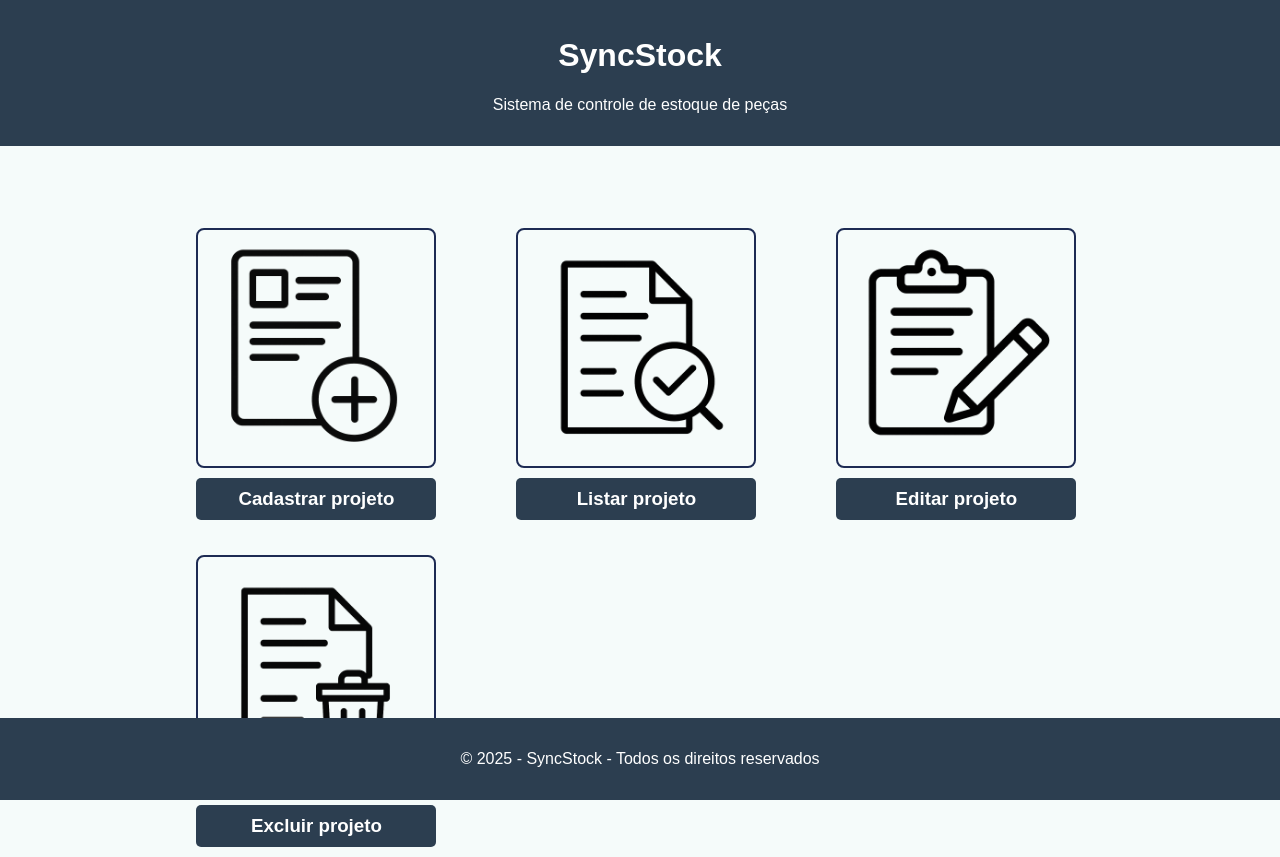
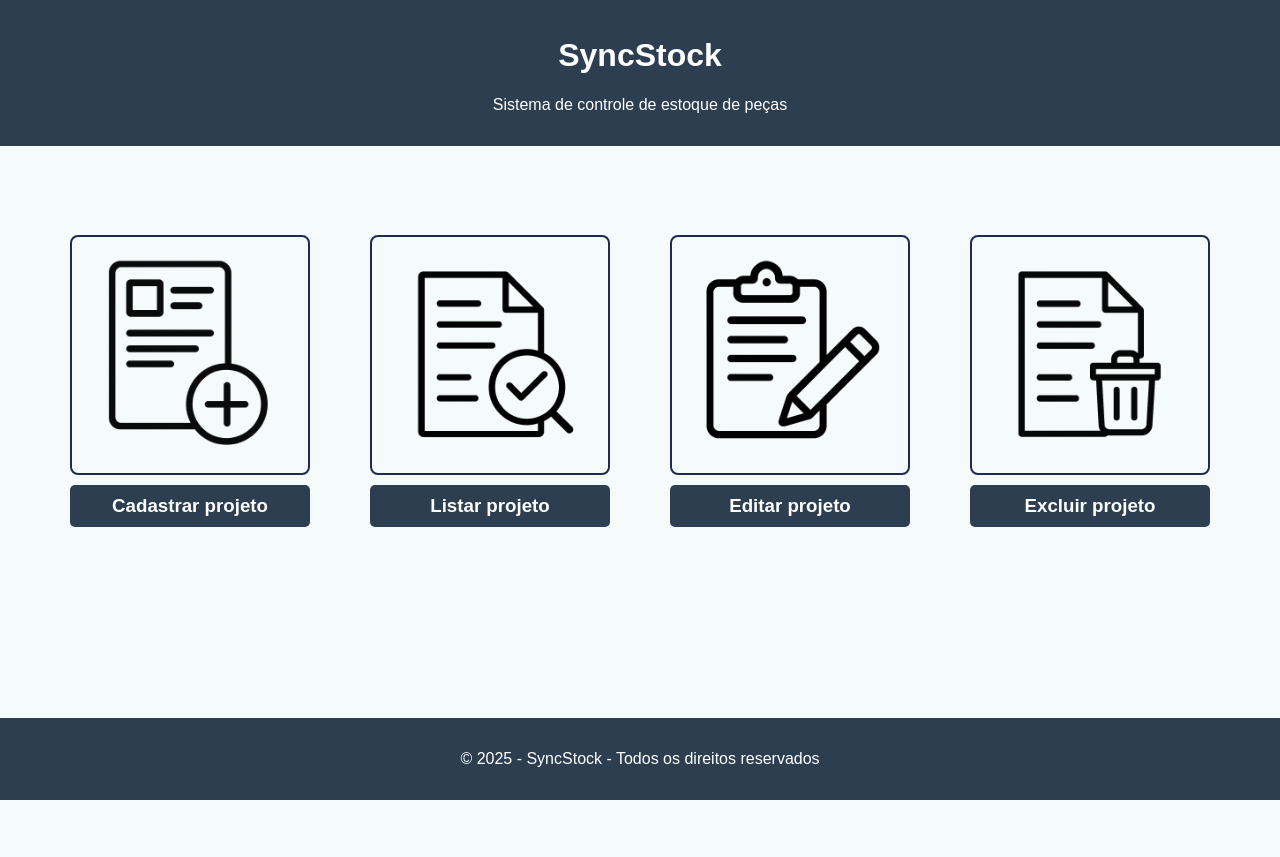
Before and after one commit to alimacedo/projetoSyncStock, a React (Vite) app: page /projetos in a window 1280 px wide. After the commit the page ends 800 px from the top, so only its background shows below. Built offline with nearby package versions, Linux system fonts and the light colour scheme.

Commit message:
Unificação do CSS e ajustes de layout em todas as páginas

```diff
--- a/src/components/GestaoEstoque.jsx
+++ b/src/components/GestaoEstoque.jsx
@@ -3,13 +3,13 @@ import { Link } from 'react-router-dom';
 const GestaoEstoque = () => {
   return (
     <>
-      <div id="bloco">
-        <div className="box">
-          <img src="./src/assets/images/cadastrarproduto.png" className="imgbox" alt="Cadastrar Produto" />
+      <div id="blocogestao">
+        <div className="boxgestao">
+          <img src="./src/assets/images/cadastrarproduto.png" className="imgboxgestao" alt="Cadastrar Produto" />
           <h3><Link to="/cadastrar-produto">Cadastrar Produto</Link></h3>
         </div>
-        <div className="box">
-          <img src="./src/assets/images/listarestoque.png" className="imgbox" alt="Listar Estoque" />
+        <div className="boxgestao">
+          <img src="./src/assets/images/listarestoque.png" className="imgboxgestao" alt="Listar Estoque" />
           <h3><Link to="/listar-estoque">Listar Estoque</Link></h3>
         </div>
       </div>
--- a/src/components/Home.jsx
+++ b/src/components/Home.jsx
@@ -1,20 +1,19 @@
 import { Link } from 'react-router-dom';
-import '../styles/Home.css';
 
 const Home = () => {
   return (
     <>
-      <div id="bloco">
-        <div className="box">
-          <img src="./src/assets/images/gestao.png" className="imgbox" alt="Gestão de estoque" />
+      <div id="blocohome">
+        <div className="boxhome">
+          <img src="./src/assets/images/gestao.png" className="imgboxhome" alt="Gestão de estoque" />
           <h3><Link to="/gestao-estoque">Gestão de estoque</Link></h3>
         </div>
-        <div className="box">
-          <img src="./src/assets/images/projeto.png" className="imgbox" alt="Projetos" />
+        <div className="boxhome">
+          <img src="./src/assets/images/projeto.png" className="imgboxhome" alt="Projetos" />
           <h3><Link to="/projetos">Projetos</Link></h3>
         </div>
-        <div className="box">
-          <img src="./src/assets/images/fornecedor.png" className="imgbox" alt="Fornecedores" />
+        <div className="boxhome">
+          <img src="./src/assets/images/fornecedor.png" className="imgboxhome" alt="Fornecedores" />
           <h3><Link to="/fornecedores">Fornecedores</Link></h3>
         </div>
       </div>
--- a/src/components/Projetos.jsx
+++ b/src/components/Projetos.jsx
@@ -2,21 +2,21 @@ import { Link } from 'react-router-dom';
 
 const Projetos = () => {
   return (
-    <div id="bloco">
-      <div className="box">
-        <img src="./src/assets/images/cadastrarprojeto.png" className="imgbox" alt="Cadastrar projeto" />
+    <div id="blocoprojetos">
+      <div className="boxprojetos">
+        <img src="./src/assets/images/cadastrarprojeto.png" className="imgboxprojetos" alt="Cadastrar projeto" />
         <h3><Link to="/cadastrar-projeto">Cadastrar projeto</Link></h3>
       </div>
-      <div className="box">
-        <img src="./src/assets/images/listarprojeto.png" className="imgbox" alt="Listar projetos" />
+      <div className="boxprojetos">
+        <img src="./src/assets/images/listarprojeto.png" className="imgboxprojetos" alt="Listar projetos" />
         <h3><Link to="/listar-projetos">Listar projeto</Link></h3>
       </div>
-      <div className="box">
-        <img src="./src/assets/images/editarprojeto.png" className="imgbox" alt="Editar projeto" />
+      <div className="boxprojetos">
+        <img src="./src/assets/images/editarprojeto.png" className="imgboxprojetos" alt="Editar projeto" />
         <h3><Link to="/editar-projeto">Editar projeto</Link></h3>
       </div>
-      <div className="box">
-        <img src="./src/assets/images/excluirprojeto.png" className="imgbox" alt="Excluir projeto" />
+      <div className="boxprojetos">
+        <img src="./src/assets/images/excluirprojeto.png" className="imgboxprojetos" alt="Excluir projeto" />
         <h3><Link to="/excluir-projeto">Excluir projeto</Link></h3>
       </div>
     </div>
--- a/src/index.css
+++ b/src/index.css
@@ -31,3 +31,197 @@ a {
     text-decoration: none;
     color: white;
     }
+
+/* login */
+
+.login-container {
+    background-color: #fff;
+    padding: 30px;
+    box-shadow: 0 2px 10px rgba(0, 0, 0, 0.1);
+    border-radius: 8px;
+    width: 100%;
+    max-width: 400px;
+    margin: 25px auto;
+}
+
+h2 {
+    text-align: center;
+    margin-bottom: 20px;
+    font-size: 24px;
+    color: #333;
+}
+
+.input-login {
+    margin-bottom: 15px;
+}
+
+label {
+    font-size: 14px;
+    color: #555;
+    display: block;
+    margin-bottom: 5px;
+}
+
+input[type="email"], input[type="password"] {
+    width: 95%;
+    padding: 10px;
+    font-size: 16px;
+    border: 1px solid #ccc;
+    border-radius: 4px;
+}
+
+input[type="email"]:focus, input[type="password"]:focus {
+    border-color: #007BFF;
+    outline: none;
+}
+
+.btn-entrar {
+    width: 95%;
+    padding: 12px;
+    background-color: #3498db;
+    color: white;
+    border: none;
+    border-radius: 4px;
+    font-size: 16px;
+    cursor: pointer;
+}
+
+.btn-entrar:hover {
+    background-color: #2980b9;
+}
+
+.forgot-password {
+    text-align: center;
+    margin-top: 30px;
+}
+
+.forgot-password a {
+    color: #3498db;
+    text-decoration: none;
+}
+
+.forgot-password a:hover {
+    text-decoration: underline;
+}
+
+.register {
+    text-align: center;
+    margin-top: 20px;
+}
+
+.register p {
+    font-size: 14px;
+}
+
+.register a {
+    color: #3498db;
+    text-decoration: none;
+}
+
+.register a:hover {
+    text-decoration: underline;
+}
+
+/* Home */
+
+#blocohome {
+    display: flex;
+    margin-left: 13%;
+    margin-right: 5%;
+    margin-top: 6%;
+    flex-wrap: wrap;
+    gap: 20px;
+}
+
+.boxhome {
+    min-width: 250px;
+    max-width: 300px;
+}
+
+.boxhome h3 {
+    background-color: #2c3e50;
+    margin: 10px auto;
+    border-radius: 5px;
+    text-align: center;
+    padding: 10px;
+    color: white;
+    width: 80%;
+}
+
+.imgboxhome {
+    max-width: 80%;
+    border: 2px solid #1D2B53;
+    border-radius: 8px;
+    margin: 5px auto;
+    display: block;
+    padding: 5px;
+}
+
+/* Gestao */
+
+.boxgestao {
+    min-width: 250px;
+    max-width: 300px;
+}
+
+.boxgestao h3 {
+    background-color: #2c3e50;
+    margin: 10px auto;
+    border-radius: 5px;
+    text-align: center;
+    padding: 10px;
+    color: white;
+    width: 80%;
+}
+
+.imgboxgestao {
+    max-width: 80%;
+    border: 2px solid #1D2B53;
+    border-radius: 8px;
+    margin: 5px auto;
+    display: block;
+    padding: 5px;
+}
+
+
+#blocogestao {
+    display: flex;
+    margin-left: 22%;
+    margin-top: 5%;
+    flex-wrap: wrap;
+    gap: 100px;
+}
+
+/* Projetos */
+
+#blocoprojetos {
+    display: flex;
+    flex-wrap: wrap;
+    justify-content: center;
+    margin-top: 5%;
+    padding: 20px;
+}
+
+.boxprojetos {
+    min-width: 250px;
+    max-width: 300px;
+}
+
+.boxprojetos h3 {
+    background-color: #2c3e50;
+    margin: 10px auto;
+    border-radius: 5px;
+    text-align: center;
+    padding: 10px;
+    color: white;
+    width: 80%;
+}
+
+.imgboxprojetos {
+    max-width: 80%;
+    border: 2px solid #1D2B53;
+    border-radius: 8px;
+    margin: 5px auto;
+    display: block;
+    padding: 5px;
+}
--- a/src/main.jsx
+++ b/src/main.jsx
@@ -7,7 +7,6 @@ import LoginForm from './components/LoginForm';
 import GestaoEstoque from './components/GestaoEstoque';
 import Projetos from './components/Projetos';
 import './index.css';
-import './styles/Login.css';
 
 const router = createBrowserRouter([
   {
--- a/src/styles/Gestao.css
+++ /dev/null
@@ -1,37 +0,0 @@
-.box {
-    /* flex-basis: calc(33.33% - 10px); */
-    margin-left: 70px;
-    margin-top: 5%;
-}
-
-.box h3 {
-    background-color: #2c3e50;
-    margin-left: 15%;
-    margin-right: 40%;
-    margin-top: 2px;
-    border-radius: 5px;
-    text-align: center;
-    padding: 5px;
-    color: white;
-}
-
-.imgbox {
-    max-width: 45%;
-    border: 2px solid #1D2B53;
-    border-radius: 8px;
-    margin: 5px;
-    margin-left: 15%;
-}
-
-
-#bloco {
-    display: flex;
-    margin-left: 8%;
-    margin-right: 40%;
-    margin-top: 25px;
-}
-
-a {
-    text-decoration: none;
-    color: white;
-    }
--- a/src/styles/Home.css
+++ /dev/null
@@ -1,31 +0,0 @@
-#bloco {
-    display: flex;
-    margin-left: 13%;
-    margin-right: 5%;
-    margin-top: 6%;
-    flex-wrap: wrap;
-    gap: 20px;
-}
-
-.box {
-    min-width: 250px;
-    max-width: 300px;
-}
-
-.box h3 {
-    background-color: #2c3e50;
-    margin: 10px auto;
-    border-radius: 5px;
-    text-align: center;
-    padding: 10px;
-    color: white;
-    width: 80%;
-}
-
-.imgbox {
-    max-width: 80%;
-    border: 2px solid #1D2B53;
-    border-radius: 8px;
-    margin: 5px auto;
-    display: block;
-}
--- a/src/styles/Login.css
+++ /dev/null
@@ -1,92 +0,0 @@
-.login-container {
-    background-color: #fff;
-    padding: 30px;
-    box-shadow: 0 2px 10px rgba(0, 0, 0, 0.1);
-    border-radius: 8px;
-    width: 100%;
-    max-width: 400px;
-    margin: 25px auto;
-}
-
-h2 {
-    text-align: center;
-    margin-bottom: 20px;
-    font-size: 24px;
-    color: #333;
-}
-
-.input-login {
-    margin-bottom: 15px;
-}
-
-label {
-    font-size: 14px;
-    color: #555;
-    display: block;
-    margin-bottom: 5px;
-}
-
-input[type="email"], input[type="password"] {
-    width: 95%;
-    padding: 10px;
-    font-size: 16px;
-    border: 1px solid #ccc;
-    border-radius: 4px;
-}
-
-input[type="email"]:focus, input[type="password"]:focus {
-    border-color: #007BFF;
-    outline: none;
-}
-
-.btn-entrar {
-    width: 95%;
-    padding: 12px;
-    background-color: #3498db;
-    color: white;
-    border: none;
-    border-radius: 4px;
-    font-size: 16px;
-    cursor: pointer;
-}
-
-.btn-entrar:hover {
-    background-color: #2980b9;
-}
-
-.forgot-password {
-    text-align: center;
-    margin-top: 30px;
-}
-
-.forgot-password a {
-    color: #3498db;
-    text-decoration: none;
-}
-
-.forgot-password a:hover {
-    text-decoration: underline;
-}
-
-.register {
-    text-align: center;
-    margin-top: 20px;
-}
-
-.register p {
-    font-size: 14px;
-}
-
-.register a {
-    color: #3498db;
-    text-decoration: none;
-}
-
-.register a:hover {
-    text-decoration: underline;
-}
-
-a {
-    text-decoration: none;
-    color: white;
-}
--- a/src/styles/Projetos.css
+++ /dev/null
@@ -1,33 +0,0 @@
-#bloco {
-    display: flex;
-    flex-wrap: wrap;
-    justify-content: center;
-    gap: 30px;
-    margin-top: 25px;
-    padding: 20px;
-}
-
-.box {
-    flex: 0 0 200px;
-    transition: transform 0.3s ease;
-    text-align: center;
-    margin-top: 5%;
-}
-
-.box h3 {
-    background-color: #2c3e50;
-    margin: 10px auto;
-    border-radius: 5px;
-    text-align: center;
-    padding: 10px;
-    color: white;
-    width: 80%;
-}
-
-.imgbox {
-    max-width: 70%;
-    border: 2px solid #1D2B53;
-    border-radius: 8px;
-    margin: 5px auto;
-    display: block;
-}
```
